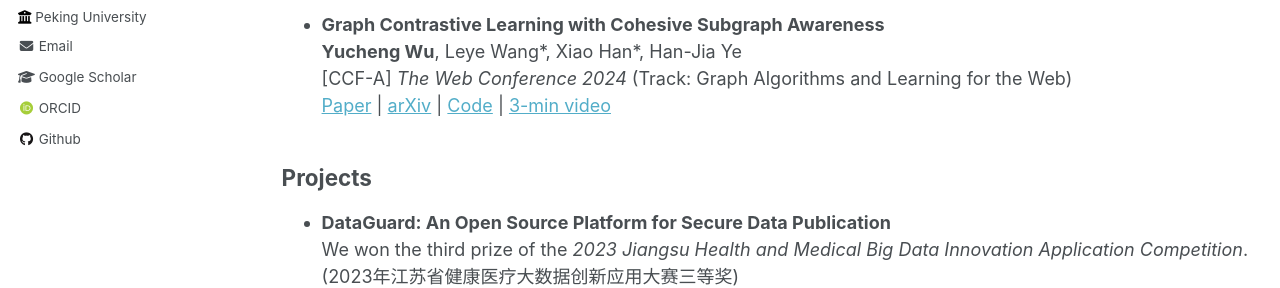
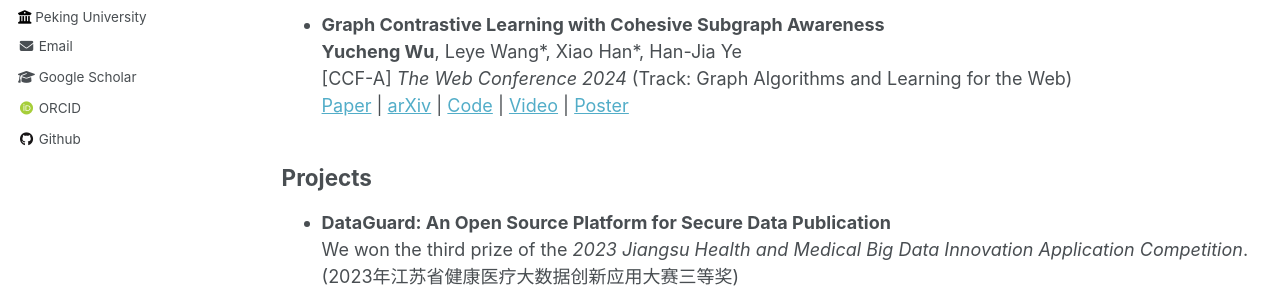
Before and after one commit to wuyucheng2002/wuyucheng2002.github.io, a Jekyll site: the page built from _pages/research.md, in a window 1280 px wide and 1012 px high. Shown: the part 425-713 px from the top of the window. Built offline with Jekyll 4.4.1, drawn with Linux system fonts in a browser that asks for light colours; some web fonts are replaced.

Commit message:
Update research.md

```diff
--- a/_pages/research.md
+++ b/_pages/research.md
@@ -21,7 +21,8 @@ You can also find a list of my published work on <a href="https://scholar.google
   <a href="https://dl.acm.org/doi/10.1145/3589334.3645470" target="_blank">Paper</a> |
   <a href="https://arxiv.org/abs/2401.17580" target="_blank">arXiv</a> |
   <a href="https://github.com/wuyucheng2002/CTAug" target="_blank">Code</a> |
-  <a href="https://www.youtube.com/watch?v=XLaXTIMSG_0" target="_blank">3-min video</a>
+  <a href="https://www.youtube.com/watch?v=XLaXTIMSG_0" target="_blank">Video</a> |
+  <a href="https://wuyucheng2002.github.io/files/Yucheng_Wu_rfp0950.pdf" target="_blank">Poster</a>
 
 
 ## Projects
```
